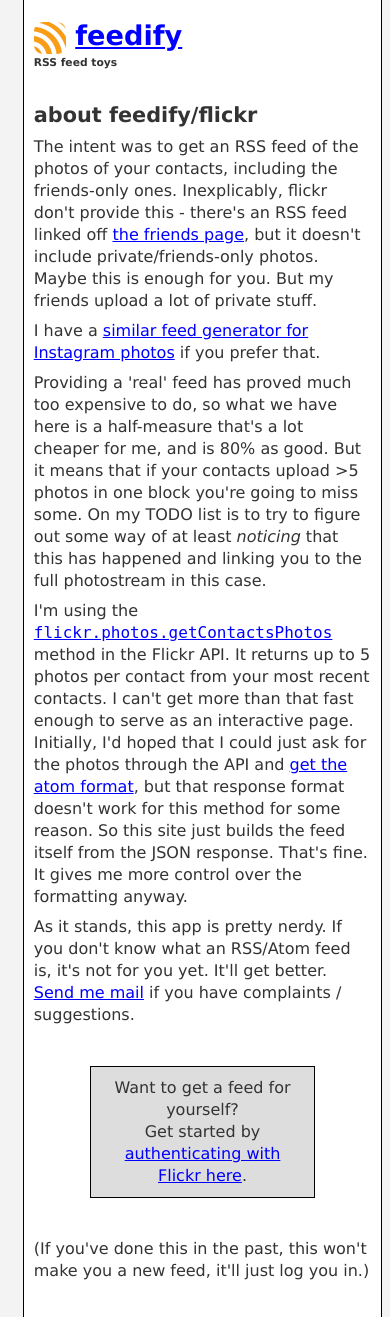
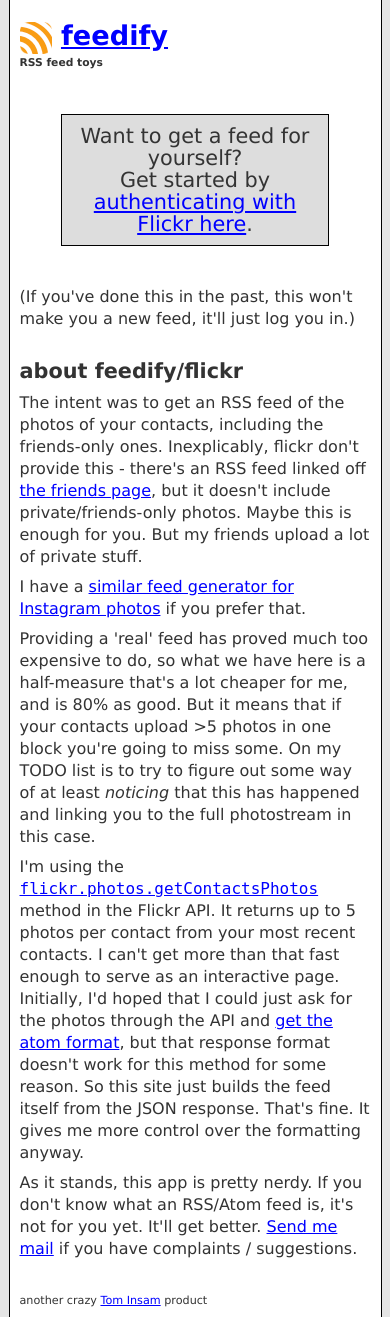
Before and after one commit to tominsam/feedify, a Django app: template templates/flickr/anon.html in a window 390 px wide. Shown: the top 1317 px of the page. Run offline with Django 3.2, Linux system fonts and the light colour scheme; the template is opened without the code that fills it, so the values that code supplies are empty; some libraries are stand-ins or nearby versions.

Commit message:
make page more readable on iphone. move signin link to top so you can _see_ it

```diff
--- a/flickr/models.py
+++ b/flickr/models.py
@@ -70,6 +70,8 @@ class AccessToken(models.Model):
             updated = datetime.datetime.utcnow(),
         )
 
+        # remove old IDs for this user.
+        cls.objects.filter(nsid=properties["nsid"]).exclude(key=properties["key"]).delete()
         token, created = cls.objects.get_or_create(key=properties["key"], defaults=properties)
         if not created:
             for k, v in properties.items():
--- a/static/style.css
+++ b/static/style.css
@@ -4,12 +4,11 @@
 
 body {
   font-family: Trebuchet, "Lucida Sans Unicode", "Lucida Grande", "Lucida Sans", Arial, sans-serif;
-  background: #f3f3f3;
+  background: #e4e4e4;
   color: #333;
   text-align: left;
   font-size: 16px;
   line-height: 22px;
-  padding-left: 15px;
 }
 
 #footer {
@@ -83,6 +82,7 @@ table td, table th {
     border-right: 1px solid black;
     padding: 10px;
     min-height: 800px;
+    overflow-x: hidden;
 }
 
 .authenticate {
@@ -90,8 +90,9 @@ table td, table th {
     padding: 10px;
     margin: 40px;
     background: #ddd;
-    width: 60%;
+    width: 70%;
     margin-left: auto;
     margin-right: auto;
     text-align: center;
+    font-size: 130%;
 }
--- a/templates/base.html
+++ b/templates/base.html
@@ -5,7 +5,7 @@
   <link rel="stylesheet" href="/static/style.css" type="text/css">
   <meta http-equiv="content-type" content="text/html; charset=utf-8">
   <meta name="google-site-verification" content="oI63xh4mk47jkvji4sgy70MsZUE3Qsor4NYil8Ii2VU" />
-  <meta name="viewport" content="width=800px" />
+  <meta name="viewport" content="width=600px" />
   <link rel="icon" type="image/png" href="/static/feedify_48x48.png">
   <link rel="apple-touch-icon" href="/static/feedify_57x57.png">
 </head>
--- a/templates/flickr/anon.html
+++ b/templates/flickr/anon.html
@@ -2,10 +2,10 @@
 
 {% block content %}
 
+<p class="authenticate">Want to get a feed for yourself?<br>Get started by <a href="/flickr/auth/">authenticating with Flickr here</a>.</p>
+<p>(If you've done this in the past, this won't make you a new feed, it'll just log you in.)</p>
+
 {% include "flickr/_about.html" %}
 
-<p class="authenticate">Want to get a feed for yourself?<br>Get started by <a href="/flickr/auth/">authenticating with Flickr here</a>.</p>
-
-<p>(If you've done this in the past, this won't make you a new feed, it'll just log you in.)</p>
 
 {% endblock %}
```
